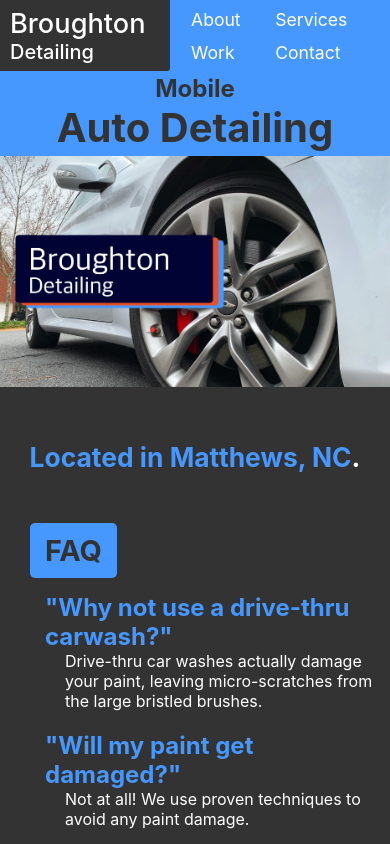
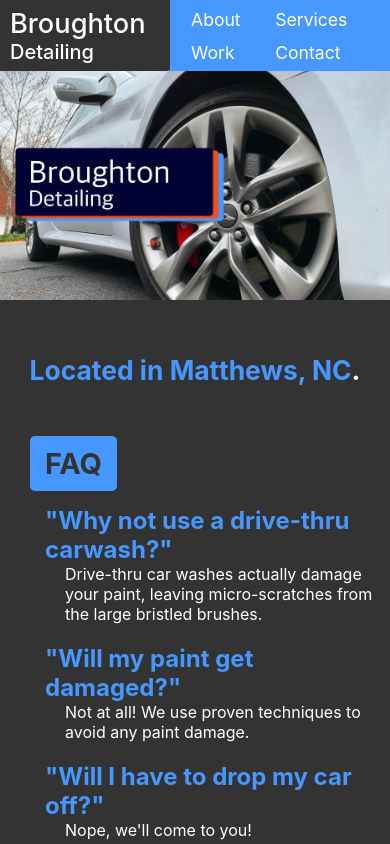
Before and after one commit to jlbroughton88/Broughton_Detailing, a React (Create React App) app in the folder client/: page / in a window 390 px wide. Shown: the top 844 px of the page. Built offline with nearby package versions, Linux system fonts and the light colour scheme.

Commit message:
edited navbar and removed 'leftSect' for smaller screens

```diff
--- a/client/src/components/Home1/Home1.js
+++ b/client/src/components/Home1/Home1.js
@@ -66,7 +66,6 @@ const Home1 = () => {
     },
 
   ];
-
   return (
     <div className="home1Mother">
       <div className="home1Main">
@@ -83,6 +82,7 @@ const Home1 = () => {
             </div>
 
             <div className="addrParent">
+
               <div className="addrDiv">
                 <h3 className="addrText">Located in Matthews, NC</h3>
               </div>
--- a/client/src/components/Home1/Home1.scss
+++ b/client/src/components/Home1/Home1.scss
@@ -261,6 +261,7 @@
         width: 100%;
         height: 183px;
         padding-right: 0;
+        display: none;
         .headDiv {
           display: flex;
           margin: 0;
@@ -289,6 +290,7 @@
       .rightSect {
         width: 100%;
         left: 0;
+        top: 69px;
         .rightSectChild {
           display: flex;
           flex-direction: column;
--- a/client/src/components/Navbar/Navbar.scss
+++ b/client/src/components/Navbar/Navbar.scss
@@ -72,7 +72,12 @@
       }
     }
   }
-  @media(max-width: 500px) {
+  @media(max-width: 650px) {
     position: absolute;
+    width: 100%;
+    .navMain{
+      background: #4698fe;
+      width: 100%;
+    }
   }
 }
```
Also changed, not shown: 9 other files (tests, documents, lock files or other folders).
